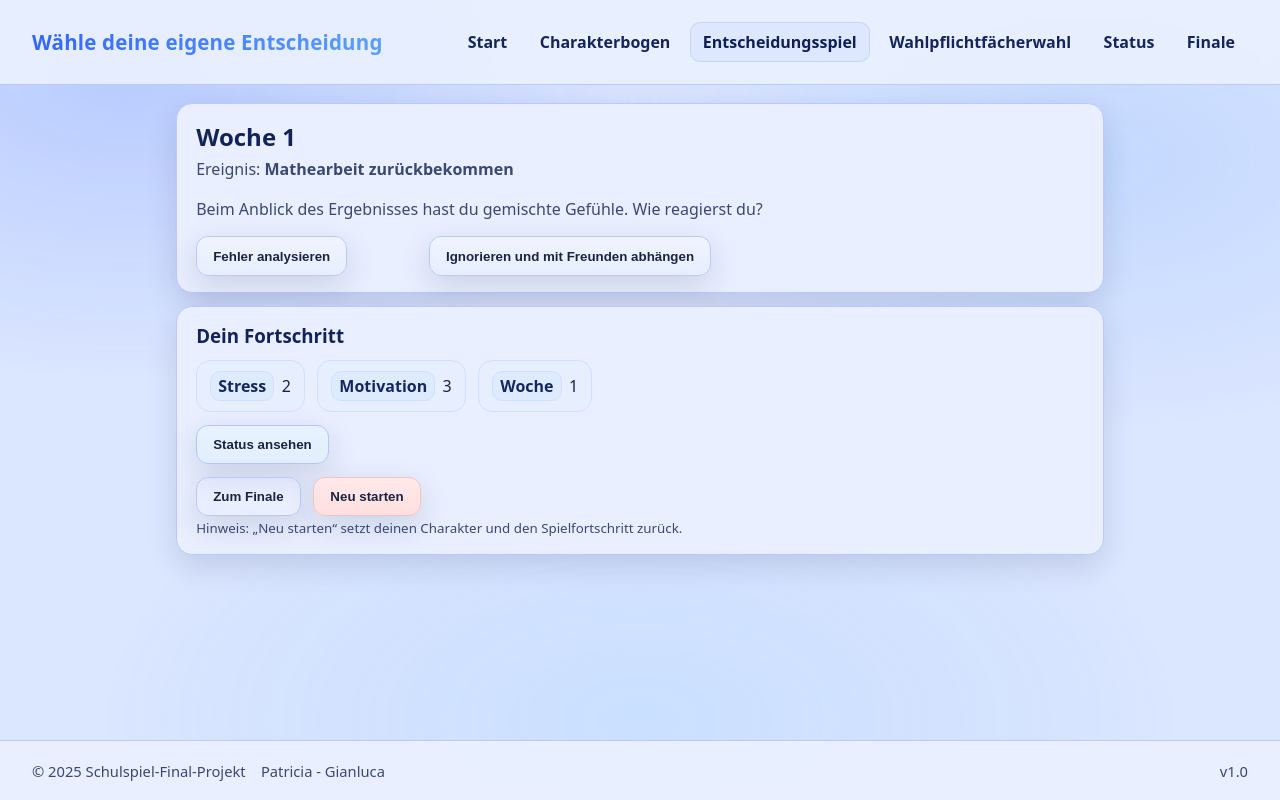
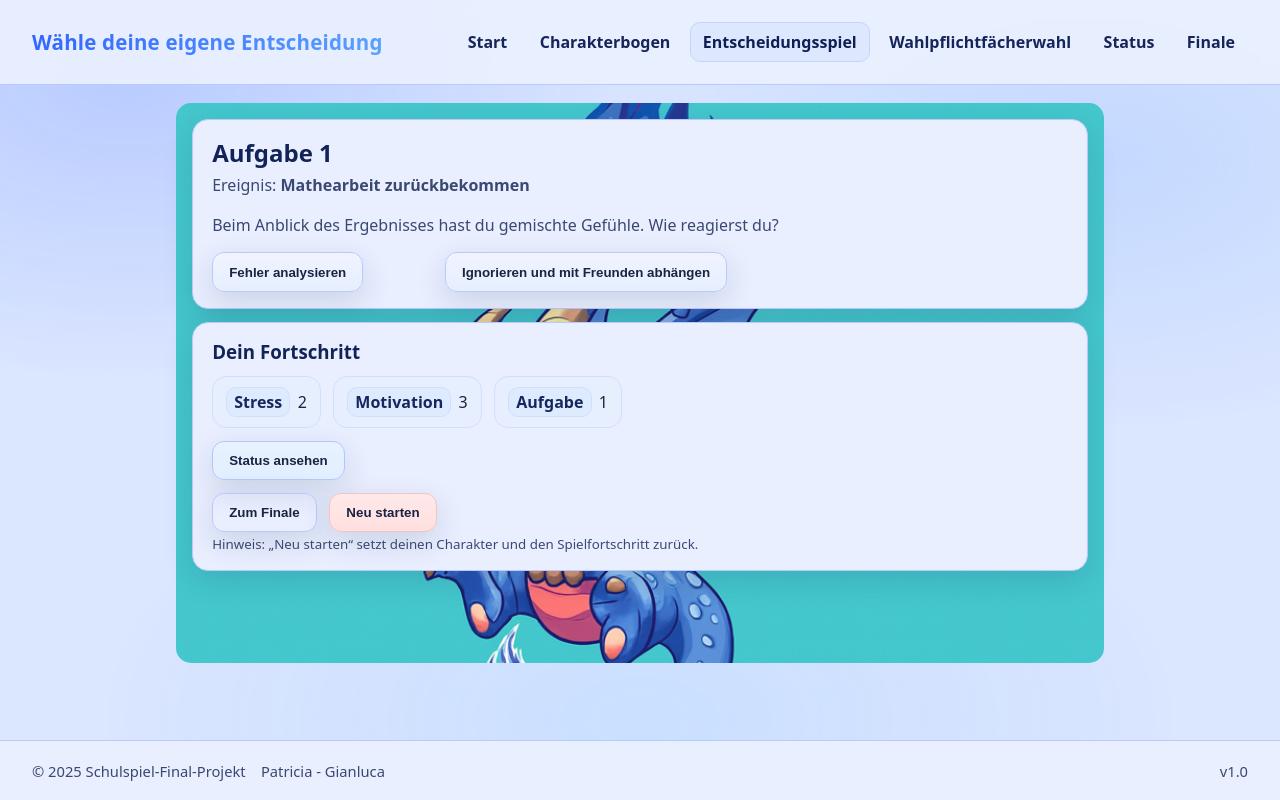
Before and after one commit to Patricia-Isabell/Roleplay_forVerify, a React (Vite) app: page /game in a window 1280 px wide. Built offline with nearby package versions, Linux system fonts and the light colour scheme.

Commit message:
neue Hintergründe auf Startseite und Entscheidungsspiel

```diff
--- a/src/data/fragen.json
+++ b/src/data/fragen.json
@@ -69,7 +69,7 @@
       "b) GmbH & Co. KG sind nicht bilanzierungspflichtig",
       "c) Besondere Personengesellschaften wie GbR oder PartG unterliegen auch der Pflicht ihre Bilanzen zu veröffentlichen."
     ],
-    "correct": "Personengesellschaften sind zwingend bilanzierungspflichtig, müssen die Bilanzen aber nicht veröffentlichen."
+    "correct": "a) Personengesellschaften sind zwingend bilanzierungspflichtig, müssen die Bilanzen aber nicht veröffentlichen."
   },
 
   {
@@ -120,7 +120,7 @@
     "question": "¿Qué es, qué es? Blanca por dentro, verde por fuera. Si quieres que te lo diga, espera. ",
     "explanation": "(Innen weiß, außen grün. Wenn du willst, dass ich es dir sage, warte.)",
     "answers": ["a) ", "b) La pera (Die Birne)", "c) "],
-    "correct": "La pera (Die Birne)"
+    "correct": "b) La pera (Die Birne)"
   },
 
   {
--- a/src/pages/Game.jsx
+++ b/src/pages/Game.jsx
@@ -155,7 +155,7 @@ export default function Game() {
             <span className="badge">Motivation</span> {ch.motivation}
           </div>
           <div className="kpi">
-            <span className="badge">Woche</span> {ch.week}
+            <span className="badge">Aufgabe</span> {ch.week}
           </div>
         </div>
         <div className="row">
@@ -239,9 +239,10 @@ export default function Game() {
 
   // EVENTS (Story) – unverändert
   return (
+    <div className="containergame">
       <section className="stack">
         <div className="card stack">
-        <h2>Woche {ch.week}</h2>
+          <h2>Aufgabe {ch.week}</h2>
           <p style={{ marginTop: "-.3rem" }}>
             Ereignis: <strong>{event.title}</strong>
           </p>
@@ -276,5 +277,6 @@ export default function Game() {
 
         <ProgressCard />
       </section>
+    </div>
   );
 }
--- a/src/pages/Home.jsx
+++ b/src/pages/Home.jsx
@@ -1,6 +1,7 @@
 import { Link } from "react-router-dom";
 export default function Home() {
   return (
+    <div className="containerhome">
       <section className="card stack">
         <h2>Willkommen zum Schulabenteuer</h2>
         <p>
@@ -26,5 +27,6 @@ export default function Home() {
           </Link>
         </div>
       </section>
+    </div>
   );
 }
--- a/src/pages/Status.jsx
+++ b/src/pages/Status.jsx
@@ -27,7 +27,7 @@ export default function Status() {
             <span className="badge">Motivation</span> {ch.motivation}
           </div>
           <div className="kpi">
-            <span className="badge">Woche</span> {ch.week}
+            <span className="badge">Aufgabe</span> {ch.week}
           </div>
         </div>
       </div>
--- a/src/styles/base.css
+++ b/src/styles/base.css
@@ -181,3 +181,28 @@ button.danger {
   background: linear-gradient(180deg, #ffe9e9, #ffdfdf);
   border-color: #f3c2c2;
 }
+.containerhome {
+  width: 100%;
+  min-height: 70vh;
+  background-color: brown;
+  margin: 0;
+  padding: 1rem;
+  border-radius: 15px;
+  background-image: url("../assets/picture_start.png");
+  background-size: cover;
+  background-position: center;
+}
+.card li {
+  list-style: none;
+}
+.containergame {
+  width: 100%;
+  min-height: 70vh;
+  background-color: brown;
+  margin: 0;
+  padding: 1rem;
+  border-radius: 15px;
+  background-image: url("../assets/dragon.png");
+  background-size: cover;
+  background-position: center;
+}
```
Also changed, not shown: src/assets/dragon.png (added). Lines whose indentation alone changed are shown as unchanged.
